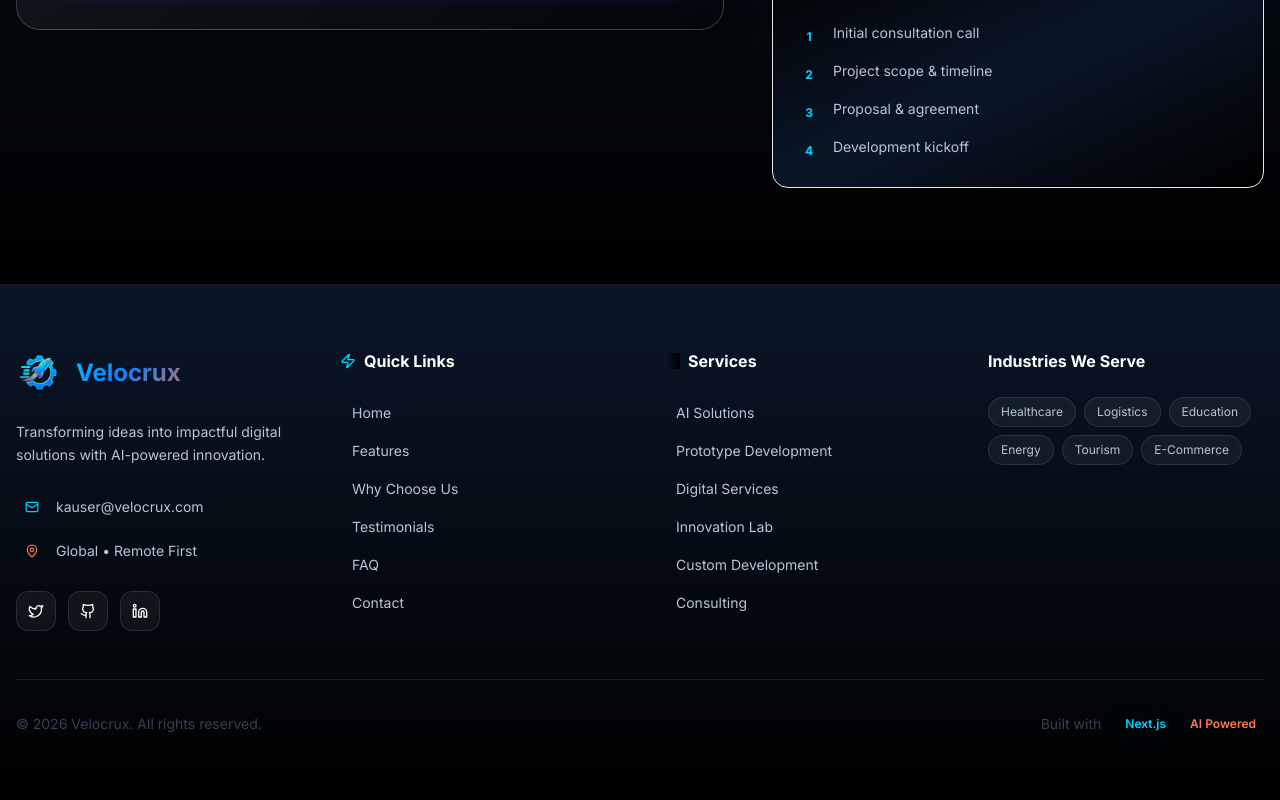
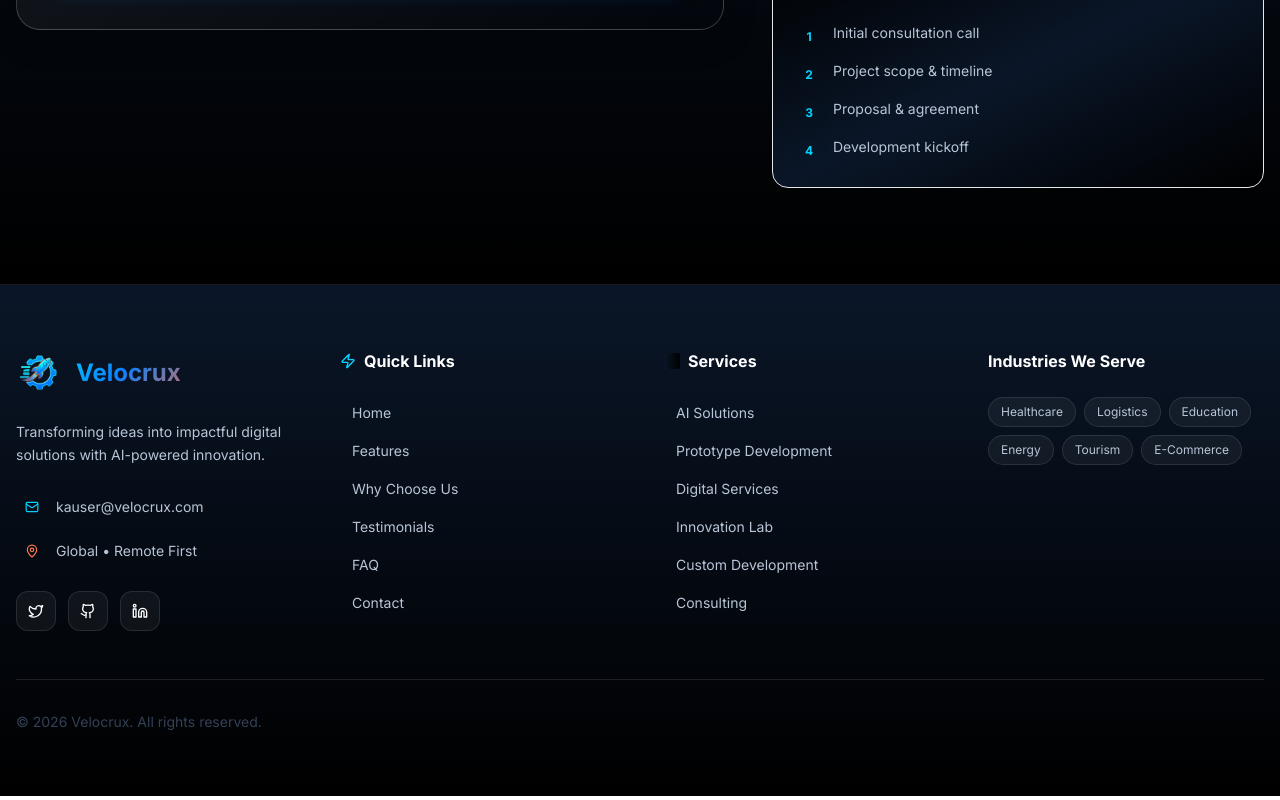
Before and after one commit to Velocrux/landing-page, a Next.js app: page / in a window 1280 px wide. Shown: the part 8300-9100 px from the top of the page. Built offline with nearby package versions, Linux system fonts and the light colour scheme.

Commit message:
Remove tech badges from footer to streamline design and maintain focus on essential information.

```diff
--- a/components/layout/footer.tsx
+++ b/components/layout/footer.tsx
@@ -196,19 +196,6 @@ export function Footer() {
             <p className="text-theme-secondary text-sm">
               © {currentYear} {siteConfig.name}. All rights reserved.
             </p>
-            <div className="flex items-center gap-4 text-sm">
-              <span className="text-theme-secondary">
-                Built with
-              </span>
-              <div className="flex items-center gap-2">
-                <span className="px-2 py-1 rounded bg-electric-cyan/10 text-electric-cyan text-xs font-semibold">
-                  Next.js
-                </span>
-                <span className="px-2 py-1 rounded bg-vibrant-orange/10 text-vibrant-orange text-xs font-semibold">
-                  AI Powered
-                </span>
-              </div>
-            </div>
           </div>
         </div>
       </div>
```
